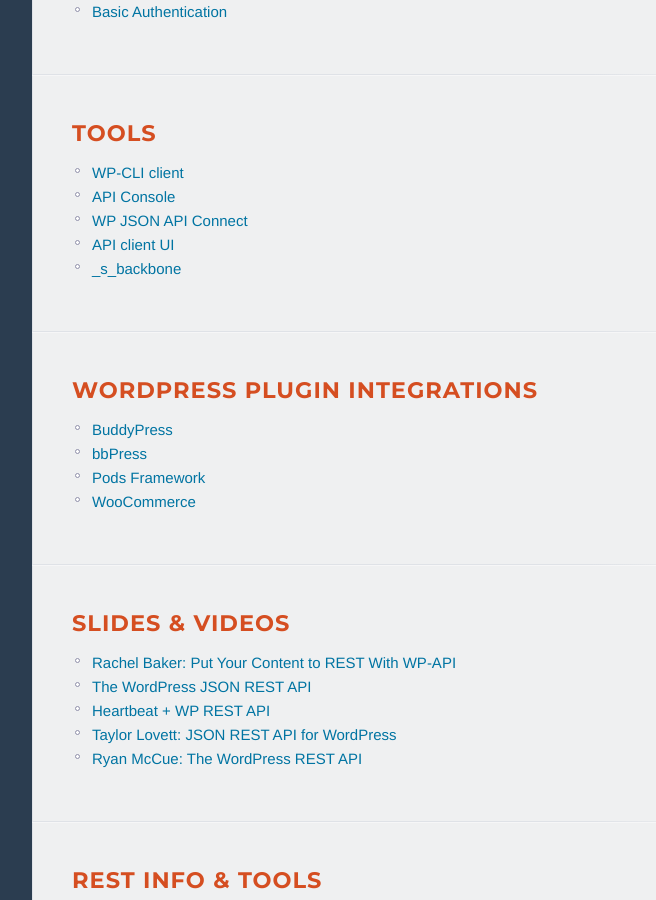
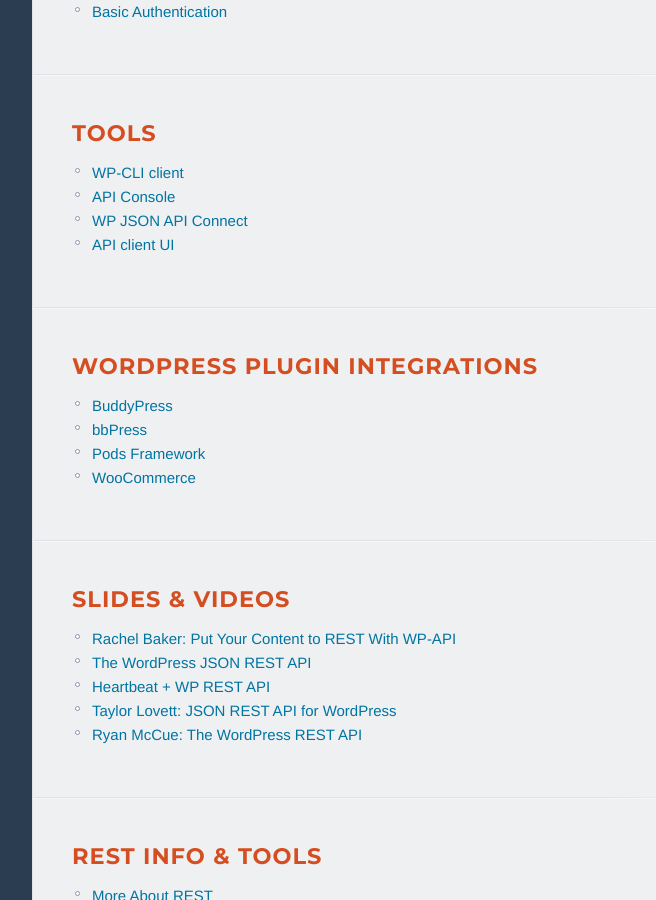
Before and after one commit to WP-API/WP-API.github.io, a Jekyll site: the page built from resources.md, in a window 1280 px wide and 900 px high, scrolled down 570 px. Shown: the whole window, without its empty margins (198-854 px from the left). Built offline with Jekyll 4.4.1, drawn with Linux system fonts in a browser that asks for light colours; nearby versions of some CDN libraries.

Commit message:
Removing _s_backbone

```diff
--- a/resources.md
+++ b/resources.md
@@ -39,13 +39,11 @@
 * [API Console][]
 * [WP JSON API Connect][]
 * [API client UI][]
-* [_s_backbone][]
 
 [WP-CLI client]: https://github.com/WP-API/client-cli
 [API Console]: https://github.com/WP-API/api-console
 [WP JSON API Connect]: https://github.com/WebDevStudios/WP_JSON_API_Connect
 [API client UI]: https://github.com/modemlooper/Api-Clients
-[_s_backbone]: https://github.com/tlovett1/_s_backbone
 
 
 WordPress Plugin Integrations
```
